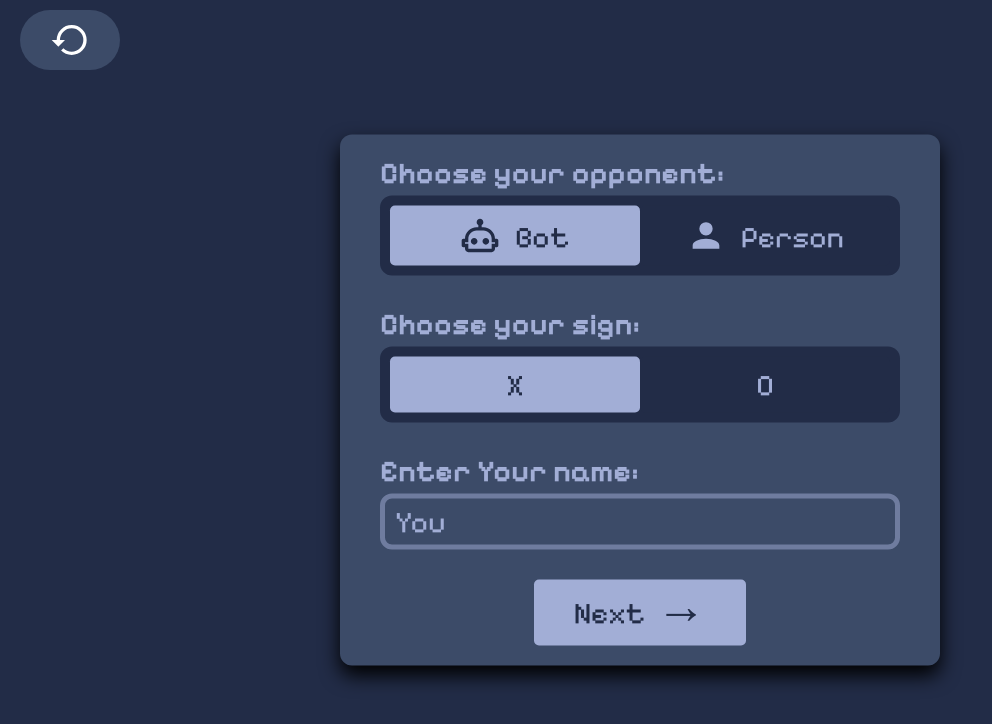
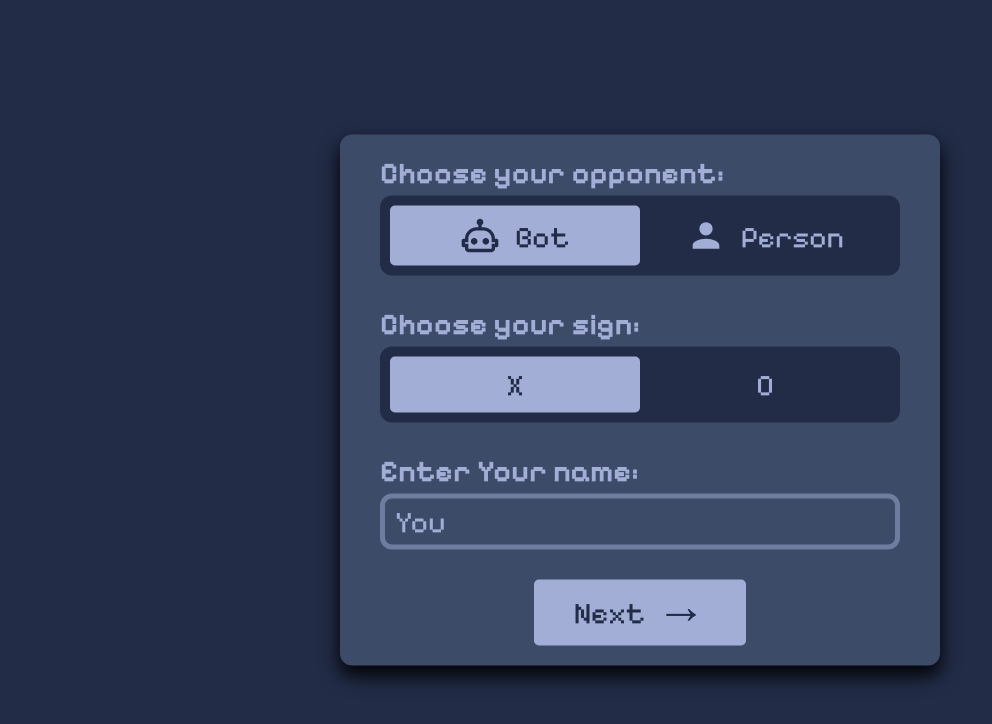
Before and after one commit to speculateDev/ticTacToe-Odin, a website: page index.html in a window 1280 px wide. Shown: the whole page, without its empty margins (0-992 px from the left). Drawn offline with Linux system fonts and the light colour scheme.

Commit message:
fixed small bug

```diff
--- a/index.html
+++ b/index.html
@@ -113,7 +113,7 @@
       </div>
     </div>
 
-    <button class="btn-return">
+    <button class="btn-return hidden">
       <svg class="btn__icon">
         <use href="./img/icons.svg#icon-return"></use>
       </svg>
```
